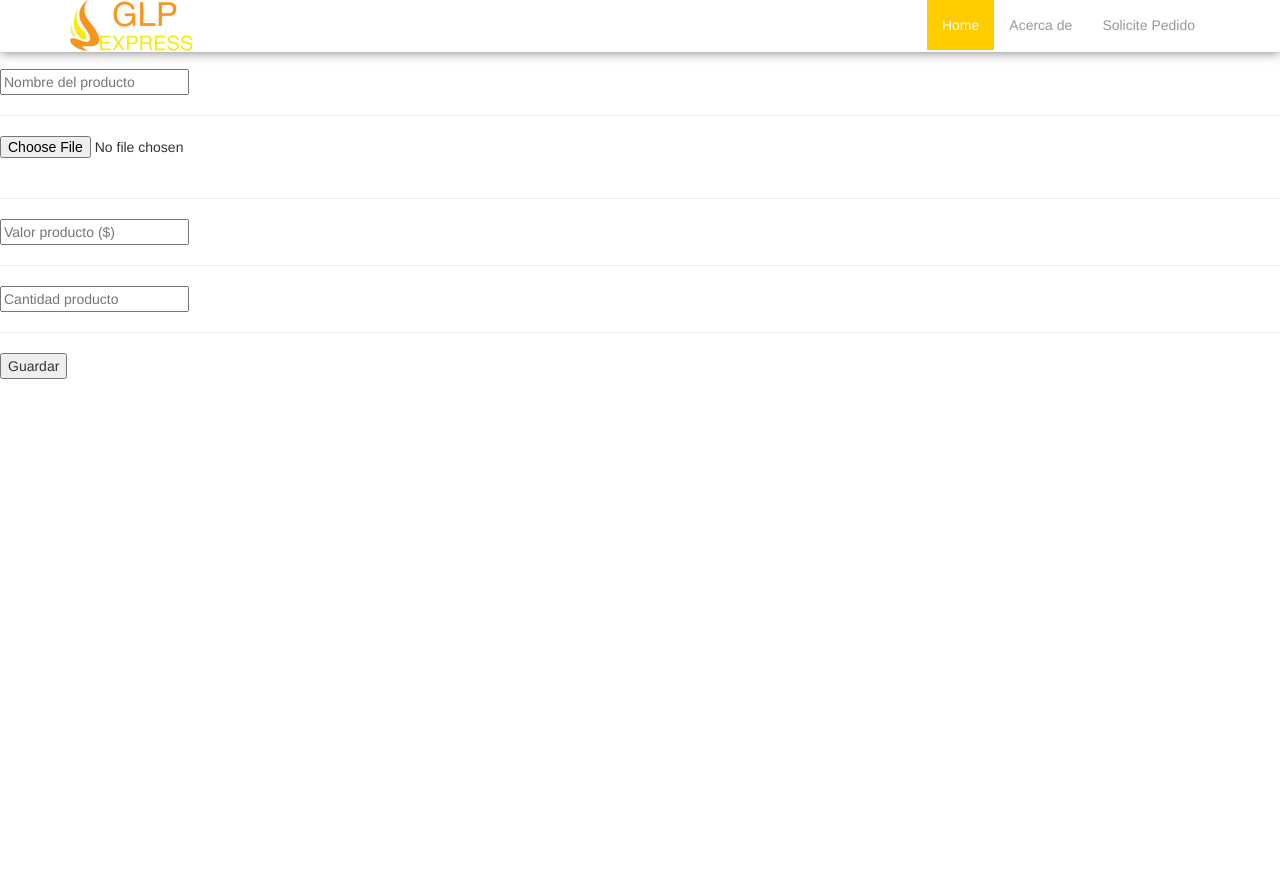
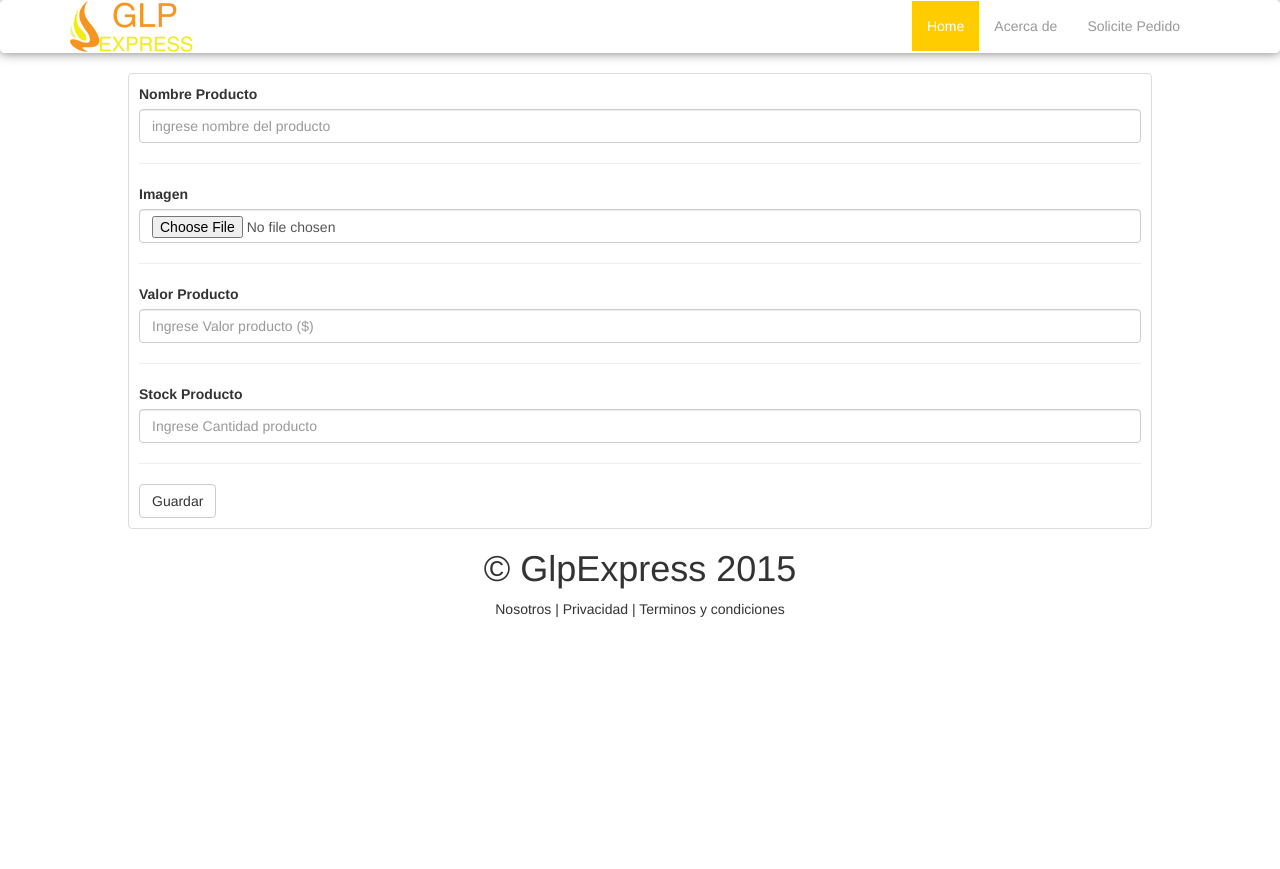
Before and after one commit to alenddro/glpexpress, a PHP site: page /agregarproducto.php in a window 1280 px wide. After the commit the page ends 617 px from the top, so only its background shows below. Run offline with PHP 8.4, Linux system fonts and the light colour scheme.

```diff
--- a/agregarproducto.php
+++ b/agregarproducto.php
@@ -17,23 +17,36 @@ session_start();
 	<?php
 		require_once('isset/header.html');
 	?>
-	<section id="form_producto">
+	<section id="producto">
 		<article>
-			<form action="agregarproducto2.php" enctype="multipart/form-data" method="POST">
+			<form action="agregarproducto2.php" enctype="multipart/form-data" method="POST" role="form" class="form_producto">
 				<div class="agregar-producto">
-					<input type="text" name="nombre_prod" placeholder="Nombre del producto">
-					<br><hr>
-					<input type="file" name="ruta_prod" placeholder="imagen del producto">
-					<br><hr>
-					<input type="text" name="valor_prod" rows="10" placeholder="Valor producto ($)"></input>
-					<br><hr>
-					<input type="text" name="stock_prod" rows="10" placeholder="Cantidad producto"></input>
-					<br><hr>
-					<button type="submit" >Guardar</button>
+					<div class="form-group">
+						<label for="nombreProducto">Nombre Producto</label>
+						<input type="text" class="form-control" name="nombre_prod" placeholder="ingrese nombre del producto">
+						<hr>
+					</div>
+					<div class="form-group">
+						<label for="nombreImagen">Imagen</label>
+						<input type="file" class="form-control" name="ruta_prod" placeholder="imagen del producto">
+						<hr>
+					</div>
+					<div class="form-group">
+						<label for="valorProducto">Valor Producto</label>
+						<input type="text" class="form-control" name="valor_prod" rows="10" placeholder="Ingrese Valor producto ($)"></input>
+						<hr>
+					</div>
+					<div class="form-group">
+						<label for="stockProducto">Stock Producto</label>
+						<input type="text" class="form-control" name="stock_prod" rows="10" placeholder="Ingrese Cantidad producto"></input>
+						<hr>
+					</div>
+					<button type="submit" class="btn btn-default">Guardar</button>
 				</div>
 			</form>
 		</article>
 	</section>
+	<?php require_once("isset/footer.html");?>
 
 
 </body>
--- a/css/estilos.css
+++ b/css/estilos.css
@@ -1,9 +1,9 @@
 
 /*index*/
 
-header{
+/*header{
     margin-bottom: 69px;
-}
+}*/
 
 .navbar-inverse {
 background-color: #222;
@@ -162,3 +162,17 @@ border-color: #FFF;
     height: 100px;
     padding: 22px;
 }
+
+
+/*agregar_producto.php*/
+
+#producto{
+    padding-left:10%;
+    padding-right:10%;
+}
+
+#producto .form_producto{
+    padding:10px;
+    border-radius: 4px;
+    border:1px #ddd solid;
+}
--- a/estadisticas.php
+++ b/estadisticas.php
@@ -150,6 +150,7 @@ require_once('conexion.php');
 				</div>
 			</article>
 		</section>
+		<?php require_once("isset/footer.html");?>
 
 	</body>
 </html>
--- /dev/null
+++ b/isset/footer.html
@@ -0,0 +1,14 @@
+<footer class="container-fluid footer">
+	<div class="row">
+		<div class="col-xs-12">
+			<div class="container">
+				<div class="row">
+					<div class="col-xs-12 text-center">
+    					<h1>&copy; GlpExpress 2015</h1>
+						<p>Nosotros | Privacidad | Terminos y condiciones</p>
+					</div>
+				</div>
+			</div>
+		</div>
+	</div>
+</footer>
--- a/isset/header.html
+++ b/isset/header.html
@@ -1,5 +1,5 @@
 <header>
- 	<div class="navbar navbar-inverse navbar-fixed-top" id="nav-lipigas" role="navigation">
+ 	<div class="navbar navbar-inverse navbar-default" id="nav-lipigas" role="navigation">
       <div class="container">
         <div class="navbar-header">
           <button type="button" class="navbar-toggle" data-toggle="collapse" data-target=".navbar-collapse">
--- a/listarproducto.php
+++ b/listarproducto.php
@@ -10,9 +10,8 @@
 	<script type="text/javascript" src="js/bootstrap.min.js"></script>
 </head>
 <body>
-	<?php
-		require_once('isset/header.html');
-	?>
+	<?php require_once('isset/header.html');?>
 
+	<?php require_once("isset/footer.html");?>
 </body>
 </html>
--- a/registro.html
+++ b/registro.html
@@ -100,13 +100,14 @@
         </section>
     </div>
 
-    <footer class="container-fluid">
+   <footer class="container-fluid footer">
         <div class="row">
             <div class="col-xs-12">
                 <div class="container">
                     <div class="row">
                         <div class="col-xs-12 text-center">
-                            <p>Sucursal Lipigas &copy; Company 2014</p>
+                            <h1>&copy; GlpExpress 2015</h1>
+                            <p>Nosotros | Privacidad | Terminos y condiciones</p>
                         </div>
                     </div>
                 </div>
--- a/solicita.php
+++ b/solicita.php
@@ -123,5 +123,6 @@ require_once('conexion.php');
             </div>
         </article>
     </section>
+    <?php require_once("isset/footer.html");?>
 </body>
 </html>
```
Also changed, not shown: administrar.php (+1 -13 lines), index.html (+5 -3 lines), listado.php (+1 -13 lines), listadofinalizado.php (+1 -13 lines), listartrabajadores.php (+3 -15 lines), modal.html (added, +61 -0 lines), modificardatos.php (+2 -14 lines), registrartrabajador.php (+1 -13 lines), versolicitud.php (+1 -13 lines), 1 other file.
